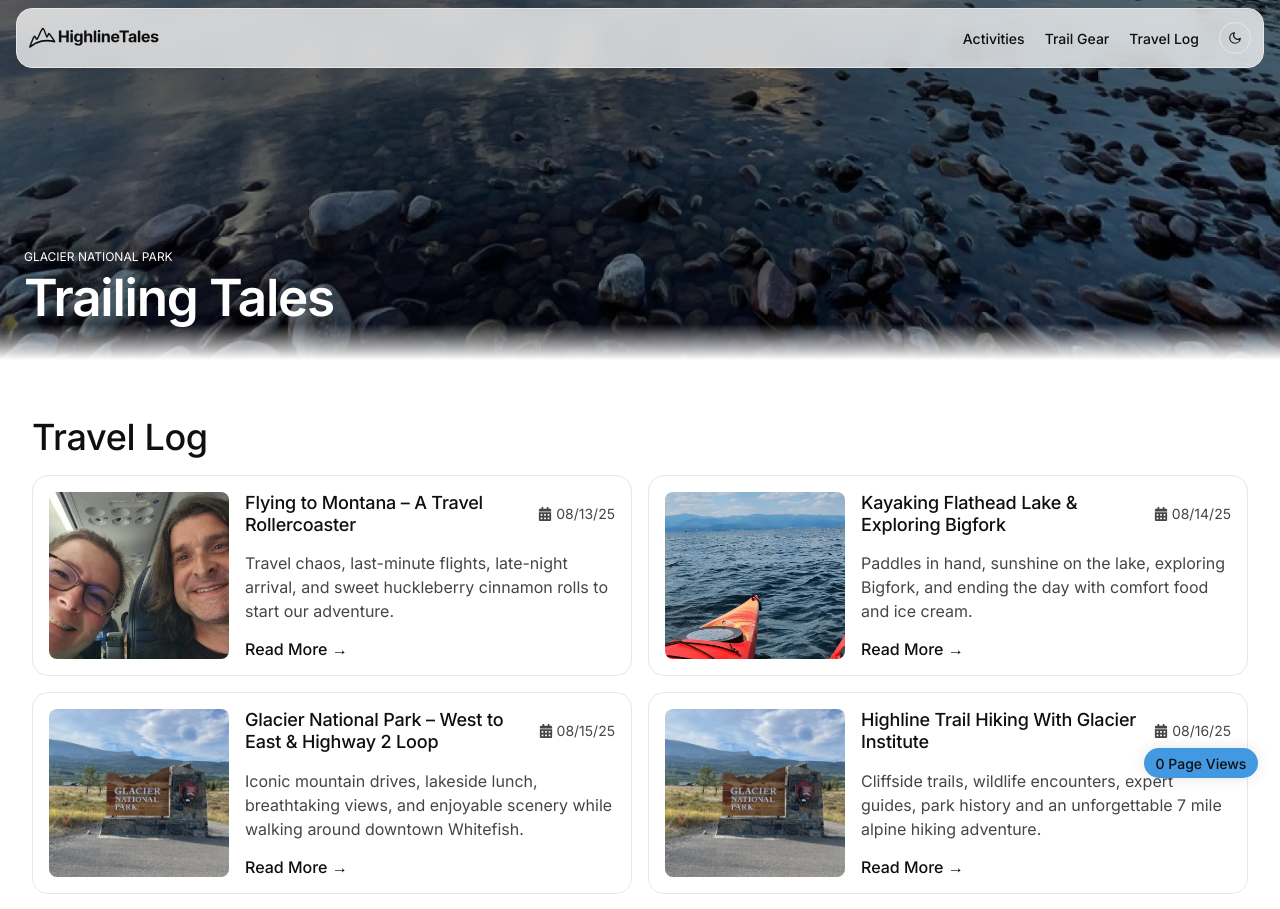
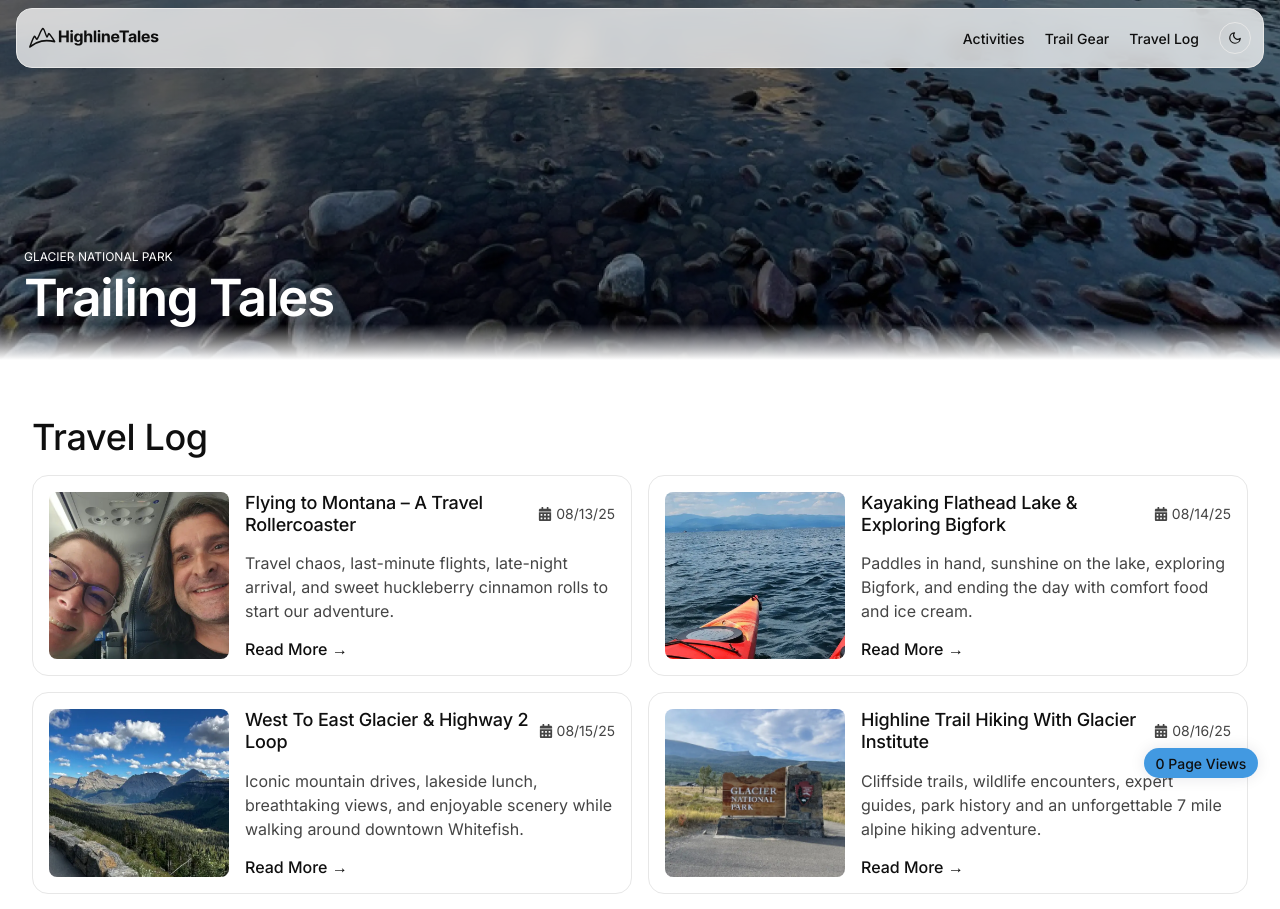
Before and after one commit to Timbaines/highline-tales, a React (Vite) app: page /blog in a window 1280 px wide. Shown: the top 909 px of the page. Built offline with nearby package versions, Linux system fonts and the light colour scheme; no server answers.

Commit message:
chore: update blog title and image in `blogData.js` for clarity and improved storytelling

```diff
--- a/src/data/blogData.js
+++ b/src/data/blogData.js
@@ -51,7 +51,7 @@ export const blogData = [
     },
     {
         id: 3,
-        title: "Glacier National Park – West to East & Highway 2 Loop",
+        title: "West To East Glacier & Highway 2 Loop",
         subtitle: "TRIP PLANNING",
         author: "Sarah & Tim Baines",
         date: "08/15/25",
@@ -71,7 +71,7 @@ export const blogData = [
             "[img src=\"/card-bg.png\" alt=\"Alpine wildflowers\" caption=\"Caption\" size=\"full\"]<br><br>" +
             "[h3]H3[/h3]<br><br>" +
             "Paragraph...<br><br>",
-        image: "/blog-post-day-1.webp",
+        image: "/blog/highlinetales-day3-lake-mcdonald-logan-pass.webp",
         tags: ["Planning", "Trips", "Glacier"]
     },
     {
```
Also changed, not shown: public/blog/highlinetales-day3-lake-mcdonald-logan-pass.webp (added).
